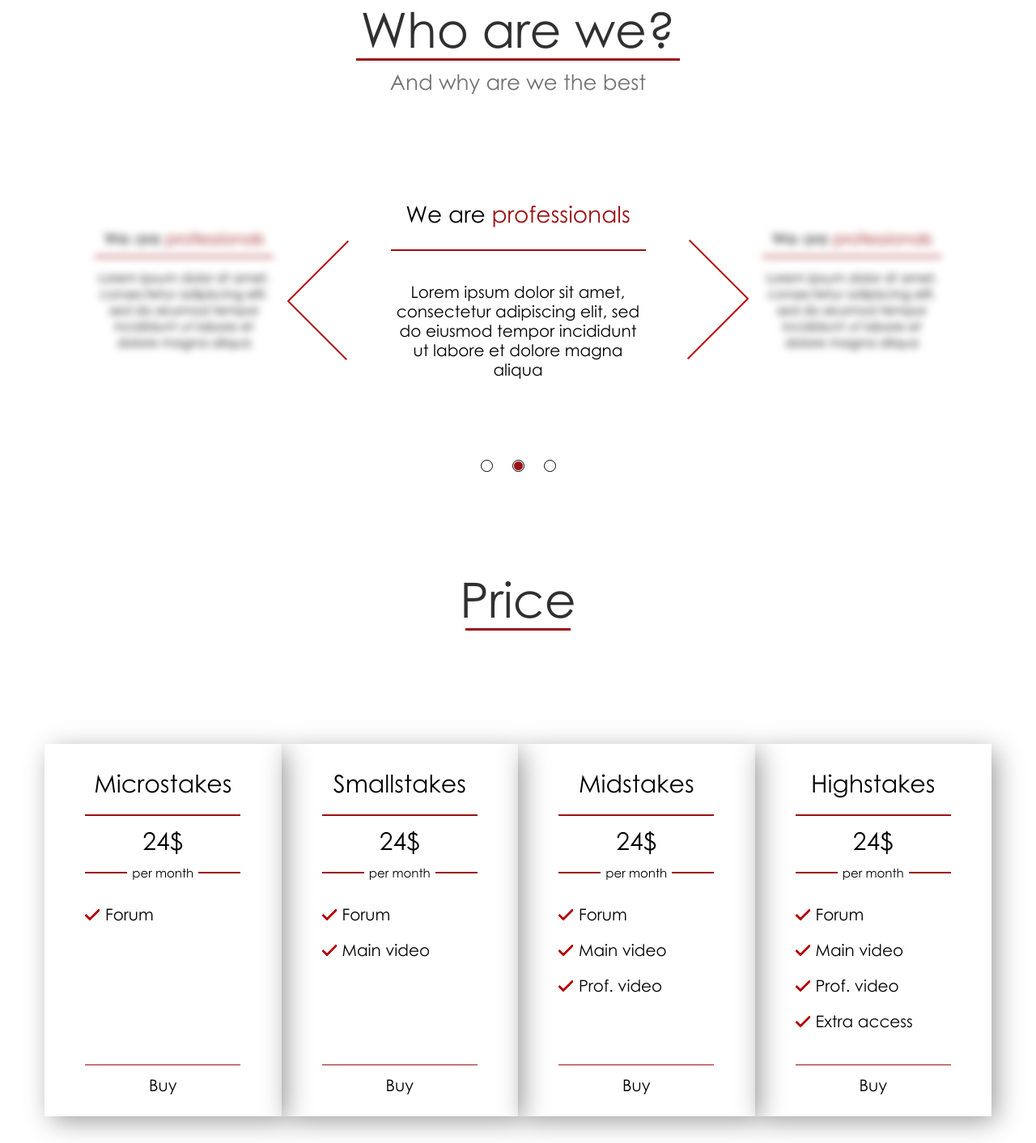
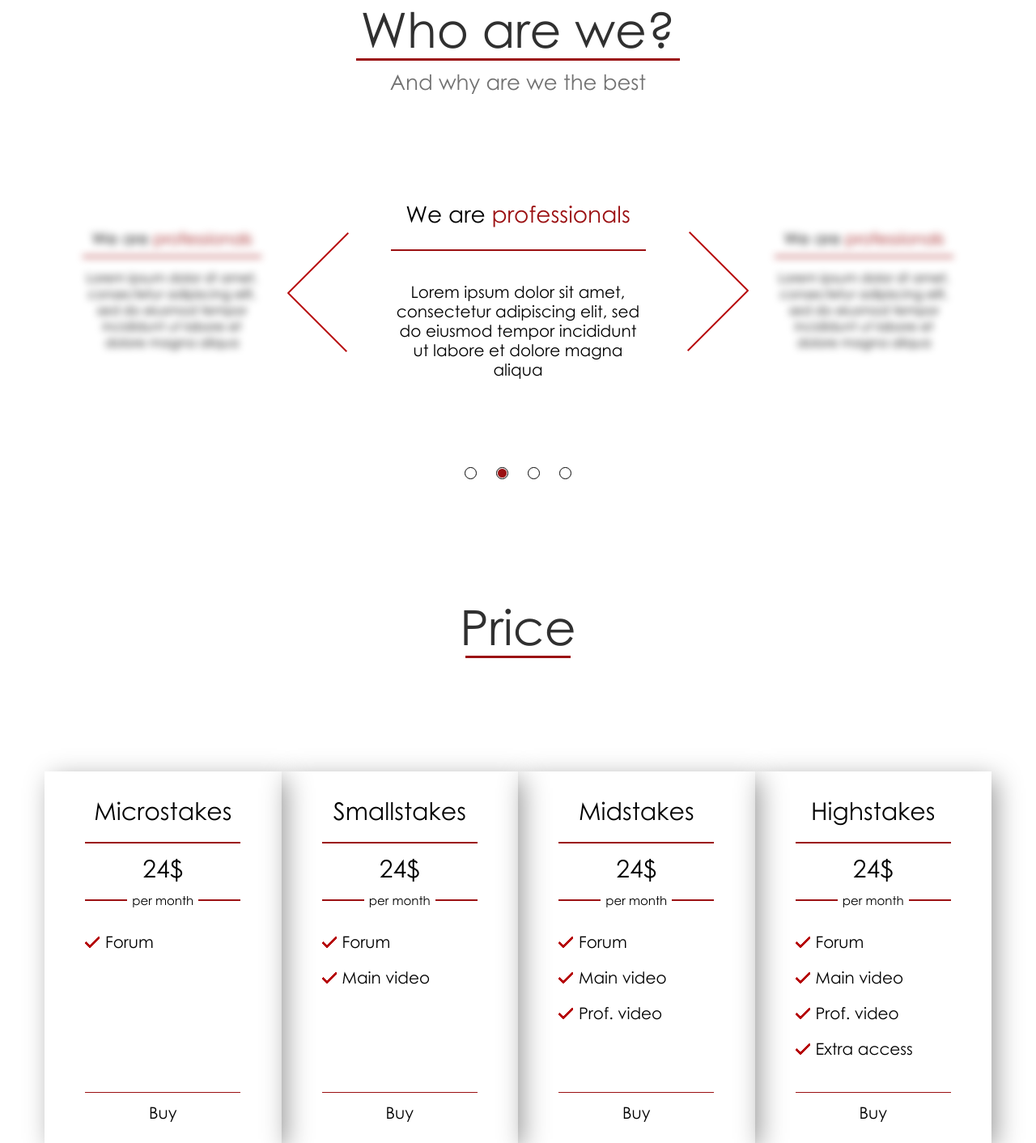
Before and after one commit to danilsizov/poker-study-web, a PHP site: page / in a window 1280 px wide. Shown: the part 1042-2454 px from the top of the page at 81% size. Run offline with PHP 8.4, Linux system fonts and the light colour scheme; some libraries are stand-ins or nearby versions; some web fonts are replaced.

Commit message:
slider added

```diff
--- a/poker-web/index.html
+++ b/poker-web/index.html
@@ -70,7 +70,7 @@
 					</div>
 					<div class="slider-wrapper">
 
-						<div class="slider-container">
+						<div class="slider-container" style='left:0'>
 
 							<div class="slide">
 								<div class="title">
@@ -102,6 +102,16 @@
 								</div>
 							</div>
 
+							<div class="slide">
+								<div class="title">
+									We are <span class='red-text'>professionals</span>
+								</div>
+								<div class="red-tittle-line"></div>
+								<div class="slide-text">
+									Lorem ipsum dolor sit amet, consectetur adipiscing elit, sed do eiusmod tempor incididunt ut labore et dolore magna aliqua
+								</div>
+							</div>
+
 						</div>
 						<div class="controls">
 							<img src="img/arrow-left.png" alt="" class='left'>
@@ -110,6 +120,7 @@
 						<div class="dots">
 							<div class="dot"></div>
 							<div class="dot active"></div>
+							<div class="dot"></div>
 							<div class="dot"></div>
 						</div>
 					</div>
--- a/poker-web/sass/style.sass
+++ b/poker-web/sass/style.sass
@@ -9,6 +9,7 @@
 
 $red: #9b1012
 $grey: #2d2d2d
+$animation: all 0.4s ease-out 0s
 body
   margin: 0
   padding: 0
@@ -156,20 +157,22 @@ body
   font-family: Century Gothic
   .slider-wrapper
     position: relative
+    overflow: hidden
+    height: 500px
     .controls
       img
         cursor: pointer
         position: absolute
         &.left
-          top: 50px
+          top: 170px
           left: 300px
         &.right
-          top: 49px
+          top: 169px
           right: 300px
   .dots
     display: flex
     justify-content: center
-    margin-top: 100px
+    margin-top: 460px
     .dot
       height: 13px
       width: 13px
@@ -177,7 +180,7 @@ body
       border: 1px solid black
       margin: 0 12px
       position: relative
-      &.active:after
+      &:after
         content: " "
         position: absolute
         background-color: $red
@@ -186,15 +189,22 @@ body
         border-radius: 50%
         left: 1px
         top: 1px
+        transition: $animation
+        opacity: 0
+      &.active:after
+        opacity: 1
   .slider-container
     display: flex
     margin-top: 130px
     align-items: center
-    justify-content: space-around
+    justify-content: flex-start
+    width: 999999px
+    position: absolute
+    transition: $animation
   .slide
     filter: blur(5px)
     width: 315px
-    transition: all 1s ease-out 0s
+    transition: $animation
     .slide-text
       width: 70%
       margin: auto
@@ -211,6 +221,8 @@ body
     &.active
       width: 450px
       filter: none
+      margin-left: 45px
+      margin-right: 45px
       .title
         font-size: 28px
       .slide-text
--- a/poker-web/style.css
+++ b/poker-web/style.css
@@ -152,20 +152,22 @@ body {
   text-align: center;
   font-family: Century Gothic; }
   .slider .slider-wrapper {
-    position: relative; }
+    position: relative;
+    overflow: hidden;
+    height: 500px; }
     .slider .slider-wrapper .controls img {
       cursor: pointer;
       position: absolute; }
       .slider .slider-wrapper .controls img.left {
-        top: 50px;
+        top: 170px;
         left: 300px; }
       .slider .slider-wrapper .controls img.right {
-        top: 49px;
+        top: 169px;
         right: 300px; }
   .slider .dots {
     display: flex;
     justify-content: center;
-    margin-top: 100px; }
+    margin-top: 460px; }
     .slider .dots .dot {
       height: 13px;
       width: 13px;
@@ -173,7 +175,7 @@ body {
       border: 1px solid black;
       margin: 0 12px;
       position: relative; }
-      .slider .dots .dot.active:after {
+      .slider .dots .dot:after {
         content: " ";
         position: absolute;
         background-color: #9b1012;
@@ -181,16 +183,23 @@ body {
         height: 11px;
         border-radius: 50%;
         left: 1px;
-        top: 1px; }
+        top: 1px;
+        transition: all 0.4s ease-out 0s;
+        opacity: 0; }
+      .slider .dots .dot.active:after {
+        opacity: 1; }
   .slider .slider-container {
     display: flex;
     margin-top: 130px;
     align-items: center;
-    justify-content: space-around; }
+    justify-content: flex-start;
+    width: 999999px;
+    position: absolute;
+    transition: all 0.4s ease-out 0s; }
   .slider .slide {
     filter: blur(5px);
     width: 315px;
-    transition: all 1s ease-out 0s; }
+    transition: all 0.4s ease-out 0s; }
     .slider .slide .slide-text {
       width: 70%;
       margin: auto;
@@ -206,7 +215,9 @@ body {
       transition: inherit; }
     .slider .slide.active {
       width: 450px;
-      filter: none; }
+      filter: none;
+      margin-left: 45px;
+      margin-right: 45px; }
       .slider .slide.active .title {
         font-size: 28px; }
       .slider .slide.active .slide-text {
```
Also changed, not shown: poker-web/js/main.js (+39 -0 lines).
